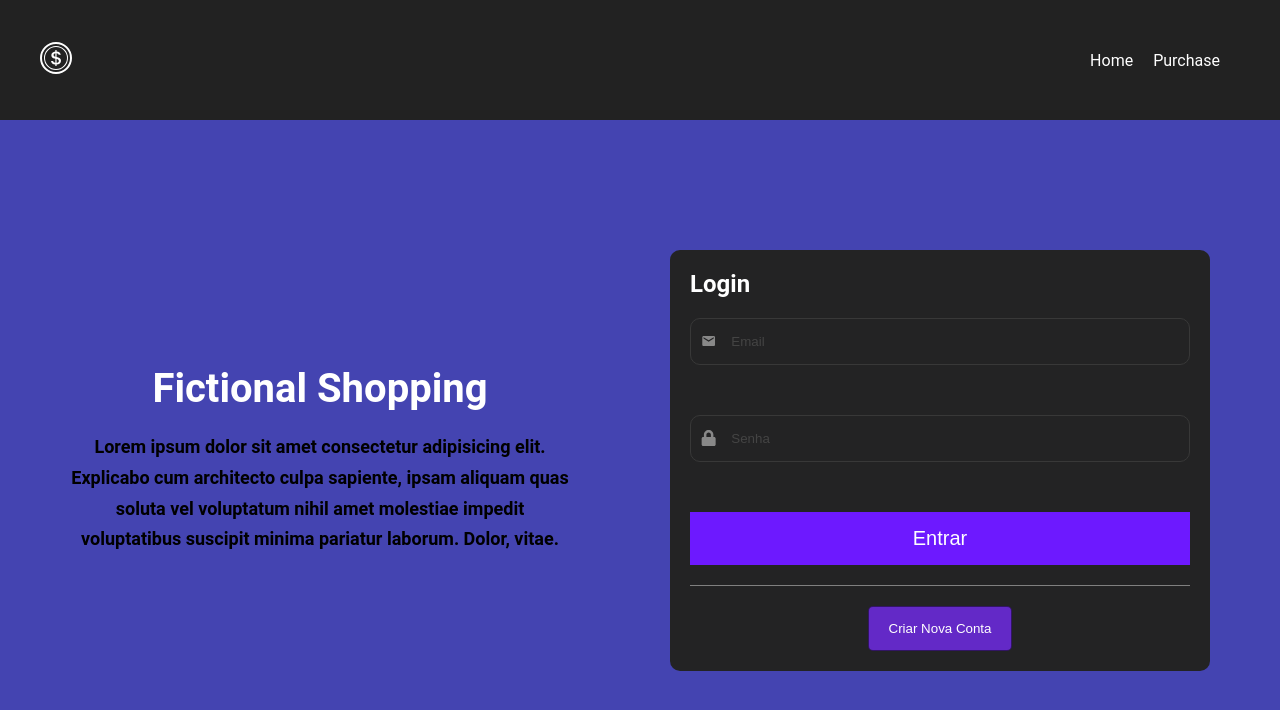
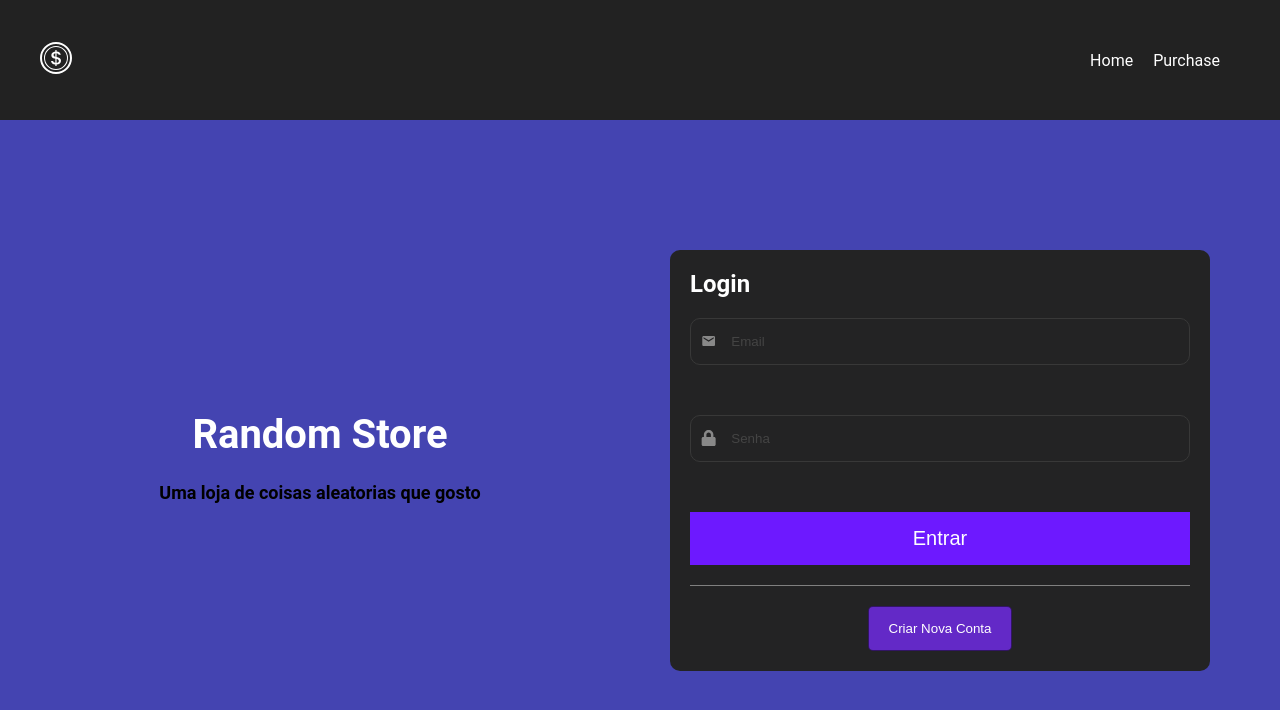
Before and after one commit to Chuu5/Random-Store, a React (Vite) app: page / in a window 1280 px wide. Shown: the top 710 px of the page. Built offline with nearby package versions, Linux system fonts and the light colour scheme.

Commit message:
Update Home.jsx

```diff
--- a/src/pages/Home.jsx
+++ b/src/pages/Home.jsx
@@ -69,9 +69,9 @@ function Home( {setUser, setLogged} ) {
       <section className="flex-home">
 
         <div className="home-text">
-          <h2>Fictional Shopping</h2>
+          <h2>Random Store</h2>
           <h3>
-            Lorem ipsum dolor sit amet consectetur adipisicing elit. Explicabo cum architecto culpa sapiente, ipsam aliquam quas soluta vel voluptatum nihil amet molestiae impedit voluptatibus suscipit minima pariatur laborum. Dolor, vitae.
+            Uma loja de coisas aleatorias que gosto
           </h3>
         </div>
 
```
